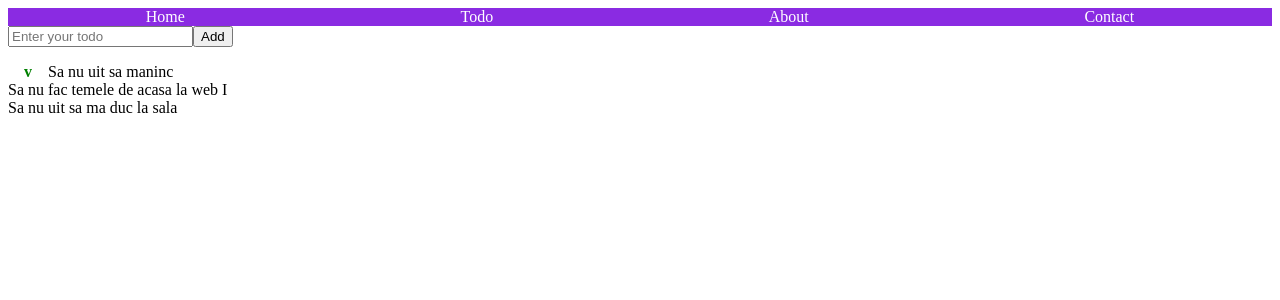
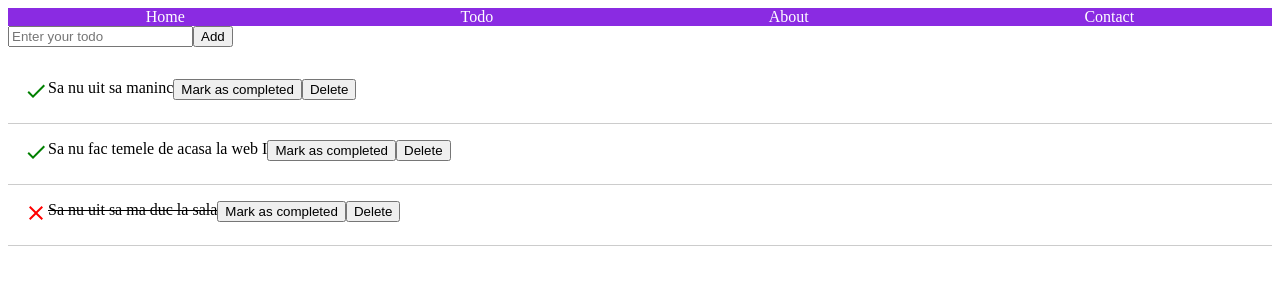
Before and after one commit to sergiuchilat/react-2025, a Next.js app: page /todo in a window 1280 px wide. Shown: the top 300 px of the page. Built offline with nearby package versions, Linux system fonts and the light colour scheme.

Commit message:
Using Variables in react components

```diff
--- a/src/app/globals.css
+++ b/src/app/globals.css
@@ -10,11 +10,23 @@ nav ul{
 nav ul li a{
   text-decoration: none;
   color: white;
+  ;
 }
 
 .todo-list {
   list-style-type: none;
   padding: 0;
+}
+
+.todo-list li{
+  display: flex;
+  padding: 1em;
+  border-bottom: 1px solid #ccc;
+  text-decoration: line-through;
+}
+
+.todo-list li.completed{
+  text-decoration: none;
 }
 
 .checkbox{
--- a/src/app/page.js
+++ b/src/app/page.js
@@ -1,7 +1,5 @@
 //import styles from "./page.module.css";
 import React from 'react';
-import Icon from '@mdi/react';
-import { mdiAccount, mdiBlockHelper } from '@mdi/js';
 
 import NavBar from '../components/layout/NavBar';
 import Footer from '@/components/layout/Footer';
@@ -10,7 +8,6 @@ import Footer from '@/components/layout/Footer';
 export default function Home() {
   return (
     <>
-      <Icon path={mdiAccount} size={1} />
       <NavBar/>
       <h1>This is a Todo web application</h1>
       <p>
--- a/src/components/todo/TodoList.jsx
+++ b/src/components/todo/TodoList.jsx
@@ -1,16 +1,47 @@
+import Icon from '@mdi/react';
+import { mdiCheck, mdiClose } from '@mdi/js';
+
 export default function TodoList() {
+
+    const todoList = [
+        {
+            id: 1,
+            text: 'Sa nu uit sa maninc',
+            completed: true,
+            color: 'green'
+        },
+        {
+            id: 2,
+            text: 'Sa nu fac temele de acasa la web I',
+            completed: true,
+            color: 'green'
+        },
+        {
+            id: 3,
+            text: 'Sa nu uit sa ma duc la sala',
+            completed: false,
+            color: 'red'
+        }
+    ]
+
     return (
         <ul className="todo-list">
-            <li>
-            <span className='checkbox'>v</span>
-            Sa nu uit sa maninc
-            </li>
-            <li>
-            Sa nu fac temele de acasa la web I
-            </li>
-            <li>
-            Sa nu uit sa ma duc la sala
-            </li>
+            {todoList.map(todo => {
+                return (
+                    <li key={todo.id} className={todo.completed ? 'completed' : ''}>
+                        <div>
+                            {todo.completed ? <Icon path={mdiCheck} size={1} color={todo.color} /> : ''}
+                            {!todo.completed ? <Icon path={mdiClose} size={1} color={todo.color} /> : ''}
+                        </div>
+
+                        <span>{todo.text}</span>
+                        <div>
+                            <button>Mark as completed</button>
+                            <button>Delete</button>
+                        </div>
+                    </li>
+                );
+            })}
         </ul>
     );
 }
```
